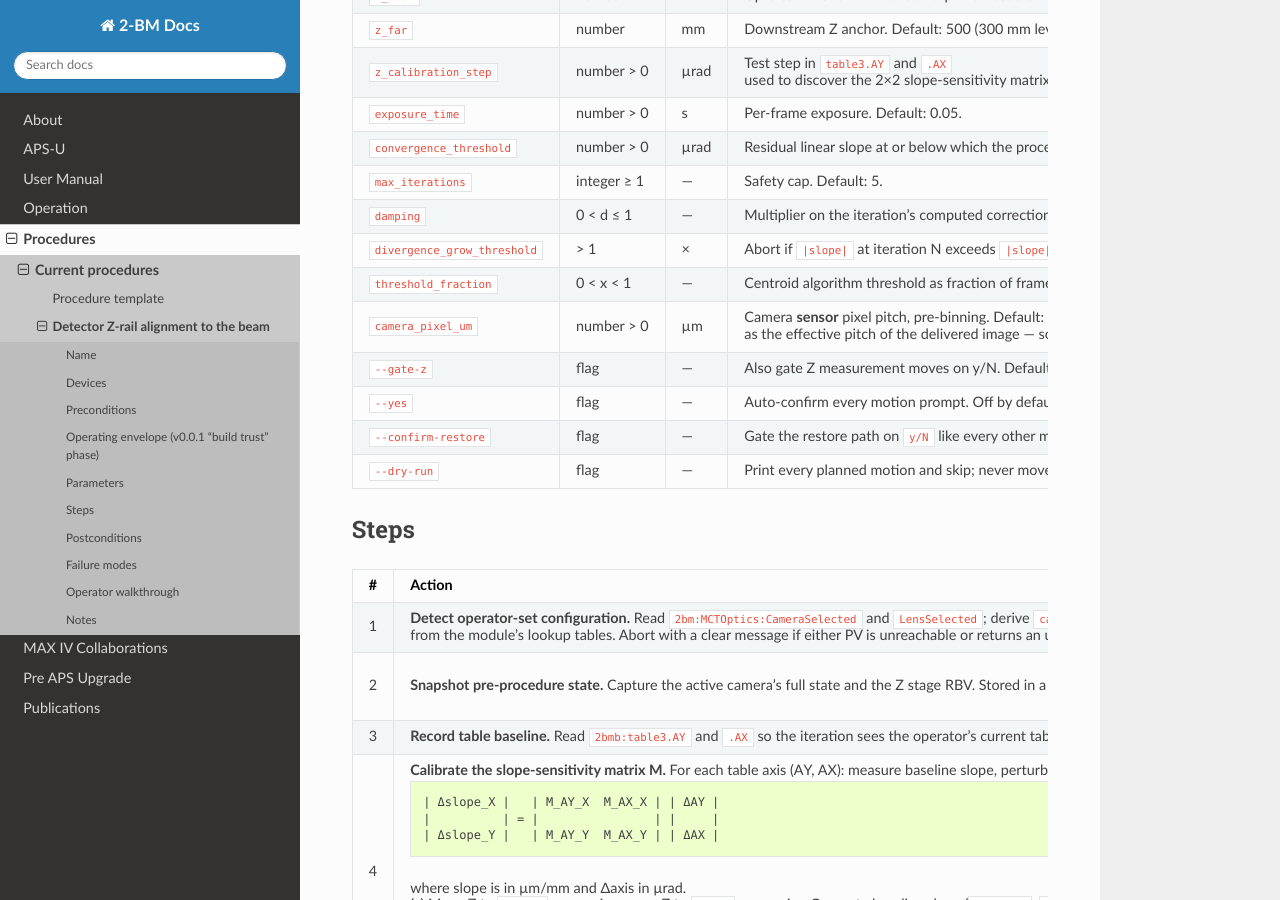
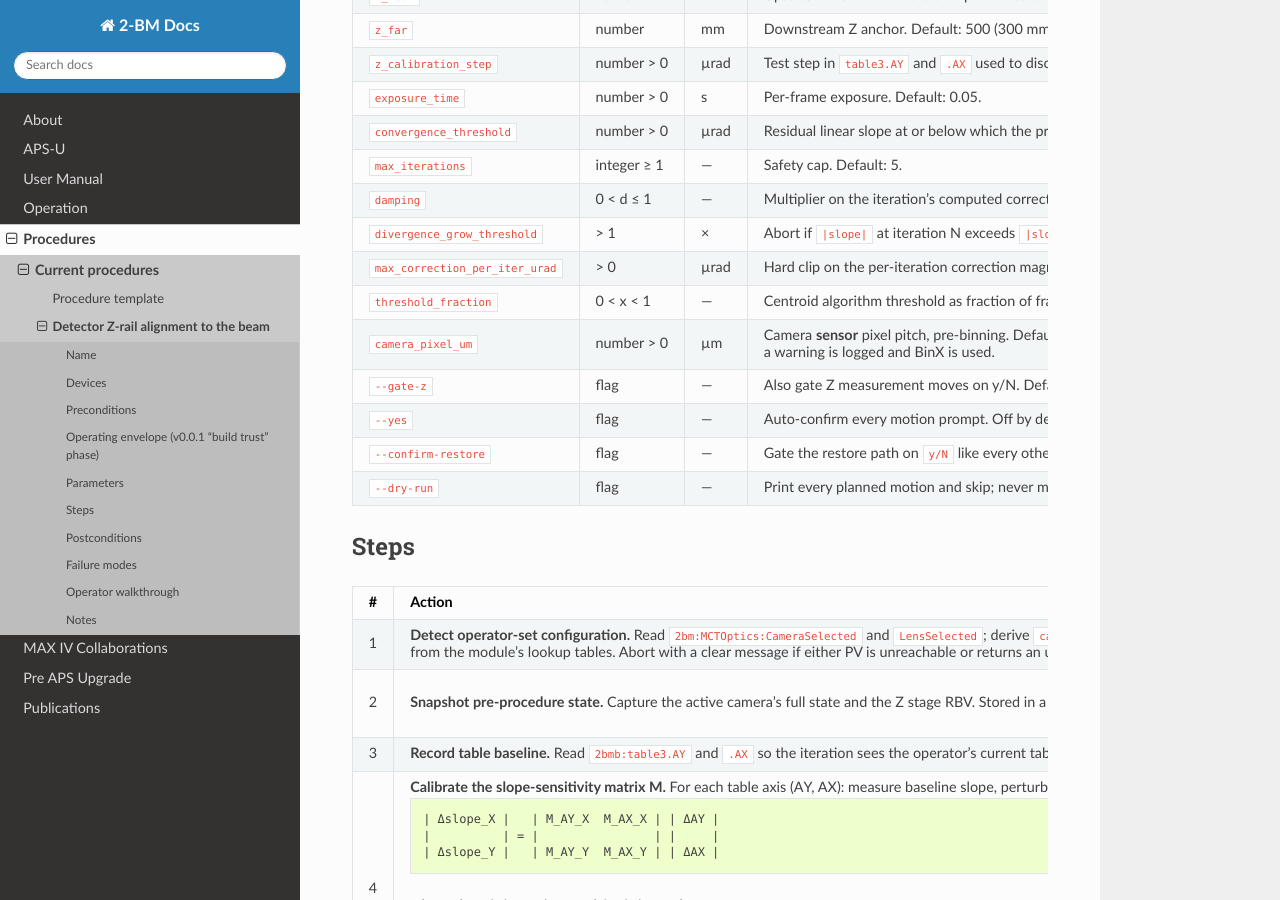
Before and after one commit to xray-imaging/2bm-docs, a Sphinx documentation site: the page built from docs/source/procedures/item_002.rst, in a window 1280 px wide and 900 px high, scrolled down 2584 px. Built offline with Sphinx 7.4.7 and the Read the Docs theme 3.1.0, drawn with Linux system fonts in a browser that asks for light colours; the version number could not be read and is left out.

Commit message:
docs(procedures): document max_correction_per_iter_urad
Match procedures change: hard per-iteration clip on each table
axis's correction magnitude (default 200 urad), used when M is
ill-conditioned and M_inv computes huge values.

```diff
--- a/docs/source/procedures/item_002.rst
+++ b/docs/source/procedures/item_002.rst
@@ -201,6 +201,16 @@ Parameters
        ``|slope|`` at iteration N−1 by more than this factor.
        Default: 1.5. Catches runaway positive feedback before
        it walks the spot off the camera.
+   * - ``max_correction_per_iter_urad``
+     - > 0
+     - µrad
+     - Hard clip on the per-iteration correction magnitude for
+       each table axis. Default: 200. When the calibrated
+       sensitivity matrix M is ill-conditioned (table has weak
+       authority over one slope direction), M⁻¹ can compute very
+       large corrections; the clip keeps each iteration within
+       the linear range near the calibration point. Convergence
+       happens over more iterations rather than one big move.
    * - ``threshold_fraction``
      - 0 < x < 1
      - —
```
